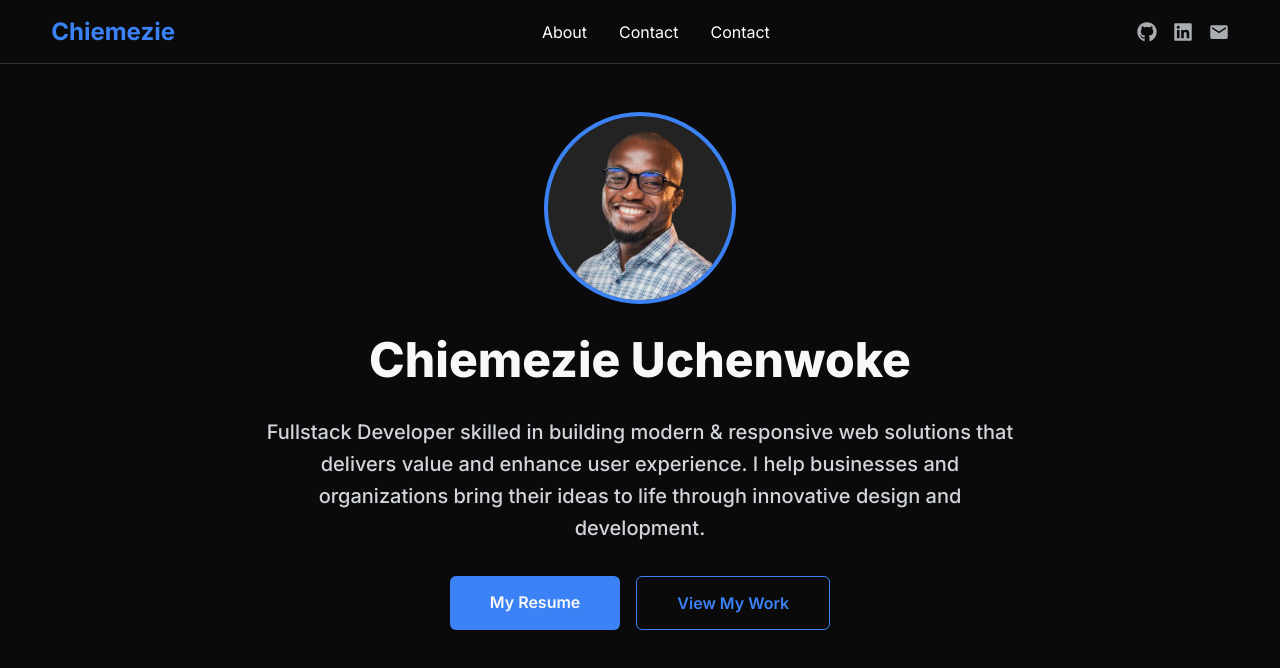
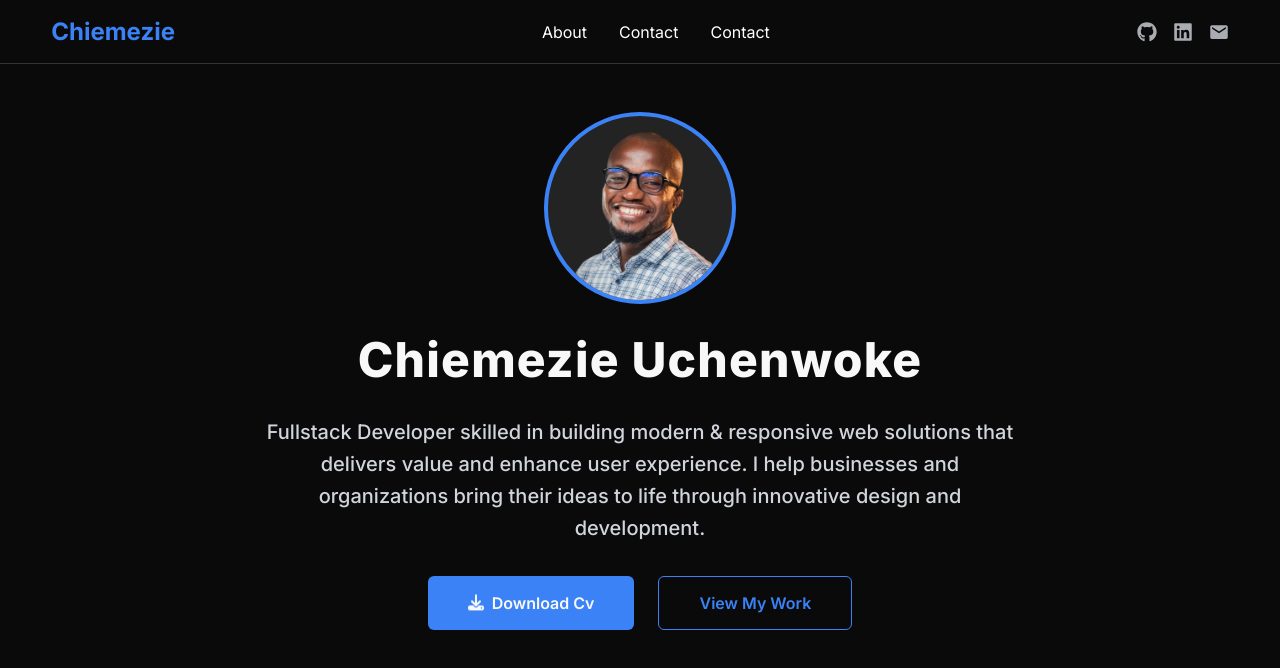
Before and after one commit to Chiemezie-Uchenwoke/portfolio, a React (Vite) app: page / in a window 1280 px wide. Shown: the top 668 px of the page. Built offline with nearby package versions, Linux system fonts and the light colour scheme.

Commit message:
Complete hero section

```diff
--- a/src/components/Hero/Hero.jsx
+++ b/src/components/Hero/Hero.jsx
@@ -1,4 +1,5 @@
 import chiemeziePicture from "../../assets/chiemezie-uche.png";
+import { FaDownload } from "react-icons/fa6";
 
 const Hero = () => {
     return (
@@ -12,26 +13,26 @@ const Hero = () => {
             </div>
 
             <h2
-                className="text-white-shade capitalize font-extrabold text-2xl sm:text-3xl lg:text-5xl"
+                className="text-white-shade capitalize font-extrabold text-2xl sm:text-3xl lg:text-5xl tracking-wide"
             >
                 Chiemezie Uchenwoke
             </h2>
 
-            <p className="text-lite-gray w-[90%] max-w-[47rem] text-center text-sm sm:text-base lg:text-[1.25rem] leading-6 sm:leading-7 lg:leading-8 font-medium">
+            <p className="text-lite-gray w-[90%] max-w-[39rem] lg:max-w-[47rem] text-center text-sm sm:text-base lg:text-[1.25rem] leading-6 sm:leading-7 lg:leading-8 font-medium">
                 Fullstack Developer skilled in building modern & responsive web solutions that delivers value and enhance user experience. I help businesses and organizations bring their ideas to life through innovative design and development.
             </p>
 
-            <div className="px-4 w-full flex flex-col min-[430px]:flex-row min-[430px]:justify-center gap-4">
+            <div className="px-4 w-full flex flex-col min-[450px]:flex-row min-[450px]:justify-center gap-4 sm:gap-6">
                 <a
                     href="#"
-                    className="bg-pri-blue text-white-shade py-3 lg:py-3.5 px-10 rounded-md font-semibold capitalize inline-block w-full text-center min-[430px]:w-fit hover:scale-105 duration-300 transition ease-in-out hover:bg-blue-600/90"
+                    className="bg-pri-blue text-white-shade py-3 lg:py-3.5 px-10 rounded-md font-semibold capitalize flex gap-2 items-center justify-center w-full text-center min-[450px]:w-fit hover:scale-105 duration-300 transition ease-in-out hover:bg-blue-600/90"
                 >
-                    my resume
+                    <FaDownload className="animate-bounce" /> Download Cv
                 </a>
 
                 <a
                     href="#"
-                    className="border border-pri-blue text-pri-blue rounded-md font-semibold capitalize inline-block w-full text-center py-3 lg:py-3.5 px-10 min-[430px]:w-fit transition hover:bg-pri-blue hover:text-white-shade duration-300"
+                    className="border border-pri-blue text-pri-blue rounded-md font-semibold capitalize inline-block w-full text-center py-3 lg:py-3.5 px-10 min-[450px]:w-fit transition hover:bg-pri-blue hover:text-white-shade duration-300"
                 >
                     view my work
                 </a>
```
